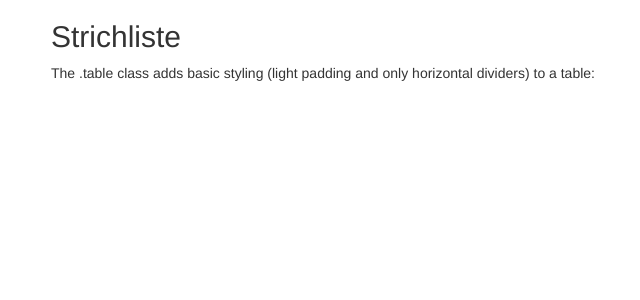
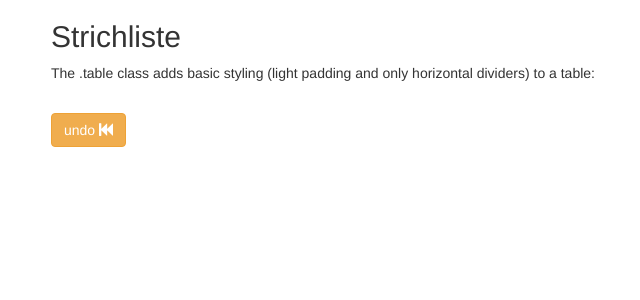
Before and after one commit to maxmunzel/strichliste, a Flask app: template src/server/templates/index.html in a window 1280 px wide. Shown: the top 300 px of the page, without its empty margins (19-659 px from the left). Run offline with Flask 2, Linux system fonts and the light colour scheme; the template is opened without the code that fills it, so the values that code supplies are empty; some libraries are stand-ins or nearby versions.

Commit message:
added placeholder for undo button TODO:
* keep table header floating while scrolling

* Implement Feedback Channel

* implement Database

```diff
--- a/src/server/templates/index.html
+++ b/src/server/templates/index.html
@@ -10,7 +10,7 @@
 </head>
 <body>
 
-<div class="container">
+<div class="container" style="margin-bottom: 40px;">
   <h2>Strichliste</h2>
   <p>The .table class adds basic styling (light padding and only horizontal dividers) to a table:</p>
   <table class="table table-striped header-fixed">
@@ -39,7 +39,7 @@
     {% endfor %}
     </tbody>
   </table>
+    <button type="button" class="btn btn-warning">undo <span class="glyphicon glyphicon-fast-backward"></span></button>
 </div>
-
 </body>
 </html>
```
